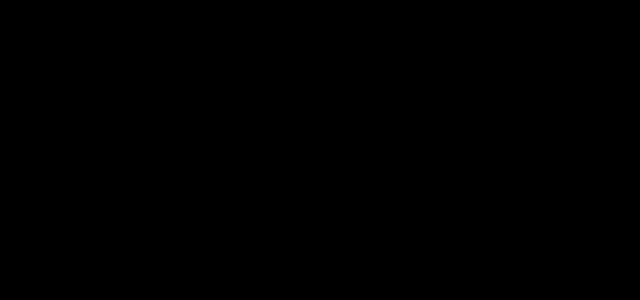
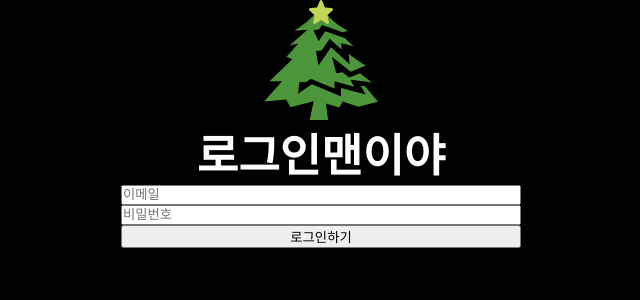
Before and after one commit to M-S-projects/Christmast, a React (Create React App) app: page /login in a window 1280 px wide. Before the commit this address had no page. Shown: the top 300 px of the page, without its empty margins (319-959 px from the left). Built offline with nearby package versions, Linux system fonts and the light colour scheme; a web font is replaced by a local one.

Commit message:
:sparkles: Feat : 로그인 로직 완성

```diff
--- a/src/App.tsx
+++ b/src/App.tsx
@@ -4,17 +4,19 @@
 import PromotionPage from "./pages/promotion";
 import RegisterPage from "./pages/register";
 import Background from "./components/Background";
+import Login from "./pages/login";
 
 function App() {
   return (
     <>
       <GlobalStyle />
+      <Background />
       <S.Index className="App">
         <BrowserRouter>
           <Routes>
             <Route path="/" element={<PromotionPage />} />
             <Route path="/register" element={<RegisterPage />} />
-            <Route path="/background" element={<Background />} />
+            <Route path="/login" element={<Login />} />
           </Routes>
         </BrowserRouter>
       </S.Index>
--- a/src/components/Background/index.tsx
+++ b/src/components/Background/index.tsx
@@ -3,7 +3,7 @@
 
 const generateSnowflakes = () => {
   let snowflakes = [];
-  for (let i = 0; i < 50; i++) {
+  for (let i = 0; i < 90; i++) {
     snowflakes.push(
       <S.Snowflake
         key={i}
@@ -11,6 +11,7 @@
           left: `${Math.random() * 100}vw`,
           animationDelay: `-${Math.random() * 10}s`,
         }}
+        speed={Math.random() * 3 + 7}
       />
     );
   }
--- a/src/components/Background/style.ts
+++ b/src/components/Background/style.ts
@@ -1,4 +1,8 @@
 import styled, { keyframes } from "styled-components";
+
+interface SnowflakeProps {
+  speed: number;
+}
 
 export const snowfall = keyframes`
   to {
@@ -7,18 +11,19 @@
 `;
 
 export const Container = styled.div`
-  position: relative;
+  position: fixed;
   width: 100vw;
   height: 100vh;
   overflow: hidden;
-  background: black;
+  z-index: -1;
 `;
 
-export const Snowflake = styled.div`
+export const Snowflake = styled.div<SnowflakeProps>`
   position: absolute;
   width: 1vw;
   height: 1vw;
   background: white;
   border-radius: 50%;
-  animation: ${snowfall} 10s linear infinite;
+  filter: blur(3px);
+  animation: ${snowfall} ${(props) => props.speed}s linear infinite;
 `;
--- a/src/components/Input/style.ts
+++ b/src/components/Input/style.ts
@@ -1,5 +1,5 @@
 import styled from "styled-components";
-import { inputProps } from "./input";
+import { inputProps } from "../../types/InputProps";
 
 export const Input = styled.input<inputProps>`
   width: ${(props) => props.width};
--- /dev/null
+++ b/src/pages/login/index.tsx
@@ -0,0 +1,50 @@
+import { useState, useEffect } from "react";
+import TreeSvg from "../../assets/svgs/Tree";
+import * as S from "./style";
+import axios from "axios";
+import { loginDataType } from "../../types/LoginType";
+
+const Login = () => {
+  const [email, setEmail] = useState("");
+  const [password, setPassword] = useState("");
+  const baseUrl = process.env.REACT_APP_BASE_URL;
+
+  const onLogin = () => {
+    login();
+  };
+
+  const login = async () => {
+    const _response = await axios<loginDataType>({
+      url: `${baseUrl}/auth`,
+      method: "post",
+      data: {
+        email: email,
+        password: password,
+      },
+    }).then((res) => {
+      localStorage.setItem("chr-accessToken", res.data.accessToken);
+      localStorage.setItem("chr-accessExpiredAt", res.data.expiredAt);
+    });
+    console.log(_response);
+  };
+
+  return (
+    <S.LoginPage>
+      <TreeSvg />
+      <S.title>로그인맨이야</S.title>
+      <input
+        type="text"
+        placeholder="이메일"
+        onChange={(e) => setEmail(e.target.value)}
+      />
+      <input
+        type="password"
+        placeholder="비밀번호"
+        onChange={(e) => setPassword(e.target.value)}
+      />
+      <input type="submit" value={"로그인하기"} onClick={onLogin} />
+    </S.LoginPage>
+  );
+};
+
+export default Login;
--- /dev/null
+++ b/src/pages/login/style.ts
@@ -0,0 +1,17 @@
+import styled from "styled-components";
+
+export const LoginPage = styled.div`
+  display: flex;
+  align-items: center;
+  flex-direction: column;
+  justify-content: center;
+  font-size: 14px;
+  input {
+    width: 30em;
+    color: #000;
+  }
+`;
+
+export const title = styled.h2`
+  font-size: 45px;
+`;
--- a/src/pages/register/index.tsx
+++ b/src/pages/register/index.tsx
@@ -13,6 +13,7 @@
   const [verified, setVerified] = useState(false);
 
   const navigate = useNavigate();
+  const baseUrl = process.env.REACT_APP_BASE_URL;
 
   const onSubmit = (event: any) => {
     if (verified === true && password === repw) signUp();
@@ -21,7 +22,7 @@
   const signUp = async () => {
     const _response = await axios({
       method: "post",
-      url: "https://port-0-chr-koh2xljfbuiob.sel4.cloudtype.app/v1/auth/new",
+      url: `${baseUrl}/auth/new`,
       data: {
         email: email,
         nickName: nickname,
@@ -29,7 +30,7 @@
       },
     })
       .then((res) => {
-        if (res.status == 201) {
+        if (res.status === 201) {
           navigate("./");
         }
       })
@@ -45,7 +46,7 @@
   const verifyEmail = async () => {
     const _response = await axios({
       method: "post",
-      url: "https://port-0-chr-koh2xljfbuiob.sel4.cloudtype.app/v1/email",
+      url: `${baseUrl}/email`,
       data: {
         email: email,
       },
@@ -55,7 +56,7 @@
 
   const patchEmail = () => {
     axios
-      .patch("https://port-0-chr-koh2xljfbuiob.sel4.cloudtype.app/v1/email", {
+      .patch(`${baseUrl}/email`, {
         email: email,
         code: code,
       })
--- a/src/pages/register/style.ts
+++ b/src/pages/register/style.ts
@@ -5,6 +5,7 @@
   flex-direction: column;
   align-items: center;
   font-size: 16px;
+  background-color: #000;
   input {
     width: 30em;
     color: #000;
--- a/src/style/globals.tsx
+++ b/src/style/globals.tsx
@@ -116,7 +116,7 @@
 `;
 
 const GlobalStyle = () => {
-  return <Global styles={style} />;
+  return <Global styles={style}></Global>;
 };
 
 export default GlobalStyle;
--- /dev/null
+++ b/src/types/LoginType.ts
@@ -0,0 +1,8 @@
+export interface loginType {
+  data: loginDataType;
+}
+
+export type loginDataType = {
+  accessToken: string;
+  expiredAt: string;
+};
```
Also changed, not shown: src/components/Input/input.tsx (+8 -22 lines), src/types/InputProps.ts (added, +19 -0 lines), 1 other file (tests, documents, lock files or other folders).
